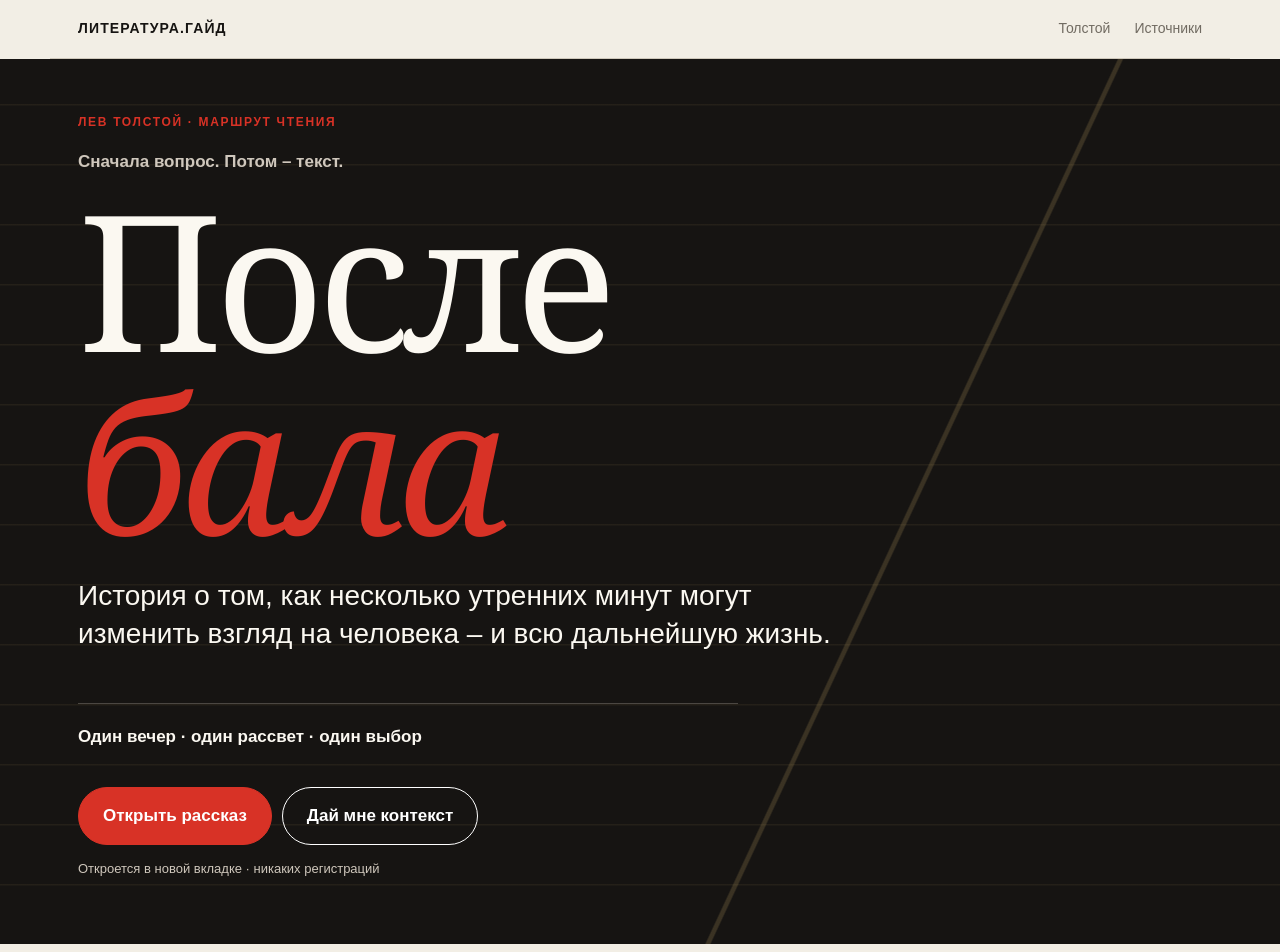
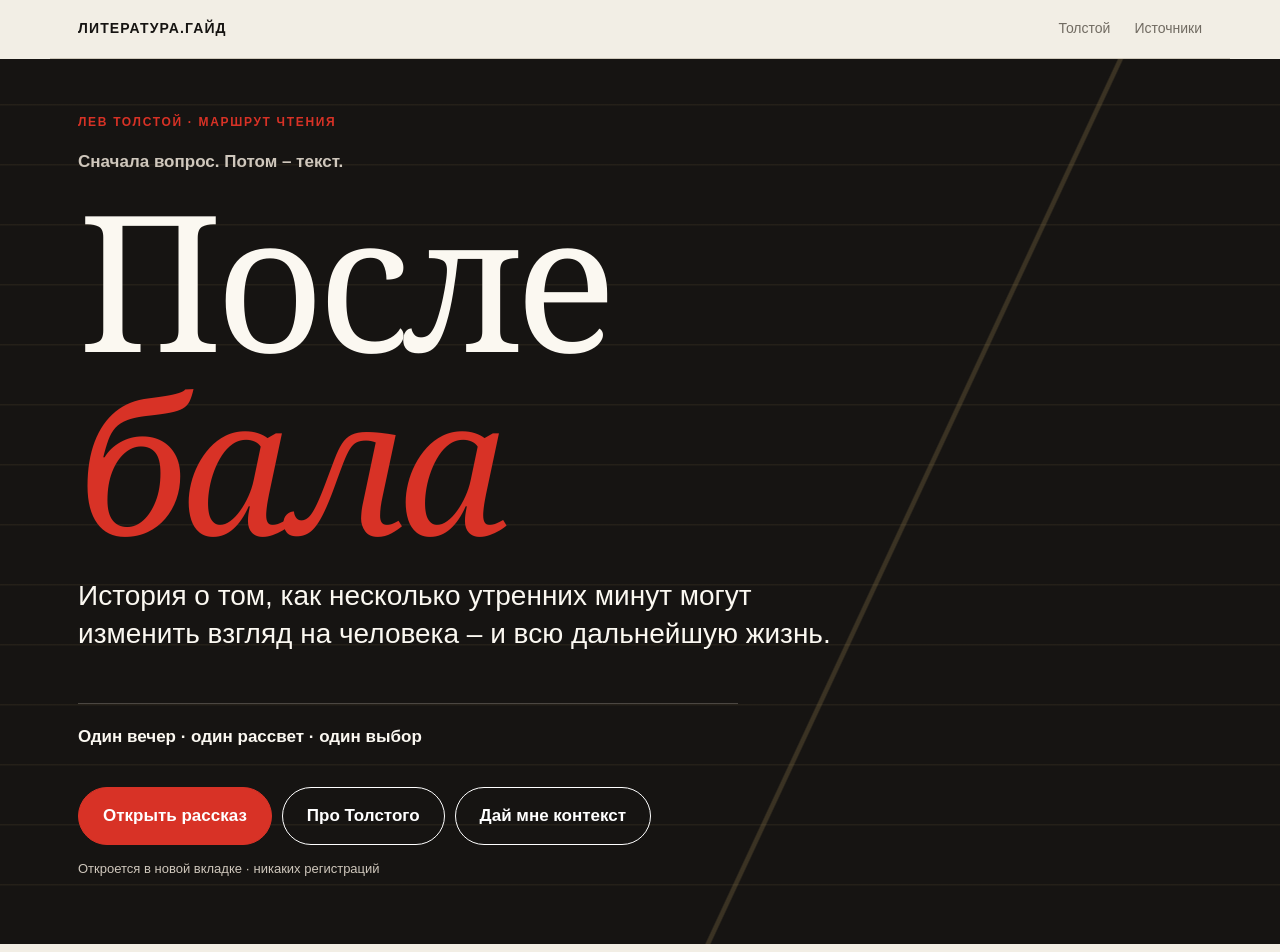
Before and after one commit to kosbushe/literature-guide, a Next.js app: page /works/after-the-ball in a window 1280 px wide. Shown: the top 952 px of the page. Built offline with nearby package versions, Linux system fonts and the light colour scheme.

Commit message:
fix: restore Tolstoy entry points

```diff
--- a/app/works/after-the-ball/page.tsx
+++ b/app/works/after-the-ball/page.tsx
@@ -3,6 +3,7 @@ import { ContextCodeCard } from "@/components/ContextCodeCard";
 import { ReadingPulse } from "@/components/ReadingPulse";
 import { ShareQuestion } from "@/components/ShareQuestion";
 import { workCore, workRu } from "@/lib/content";
+import Link from "next/link";
 
 export const metadata = { title: "После бала – маршрут чтения" };
 
@@ -17,6 +18,7 @@ export default function AfterTheBallPage() {
         <p className="route-line">{workRu.routeLine}</p>
         <div className="hero-actions">
           <EventLink event="full_text_opened" external href={workCore.fullTextUrl}>Открыть рассказ</EventLink>
+          <Link className="button button-ghost" href="/authors/leo-tolstoy">Про Толстого</Link>
           <a className="button button-ghost" href="#before">Дай мне контекст</a>
         </div>
         <p className="micro">Откроется в новой вкладке · никаких регистраций</p>
```
